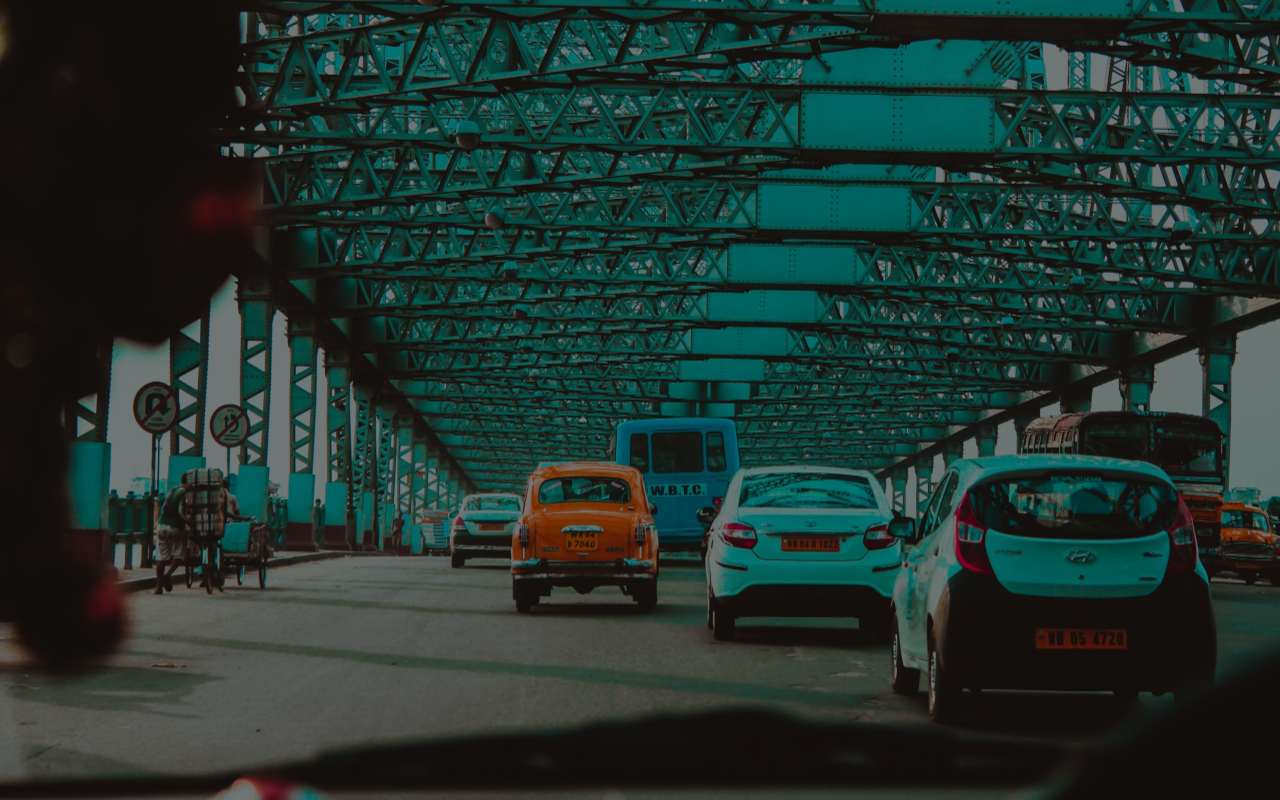
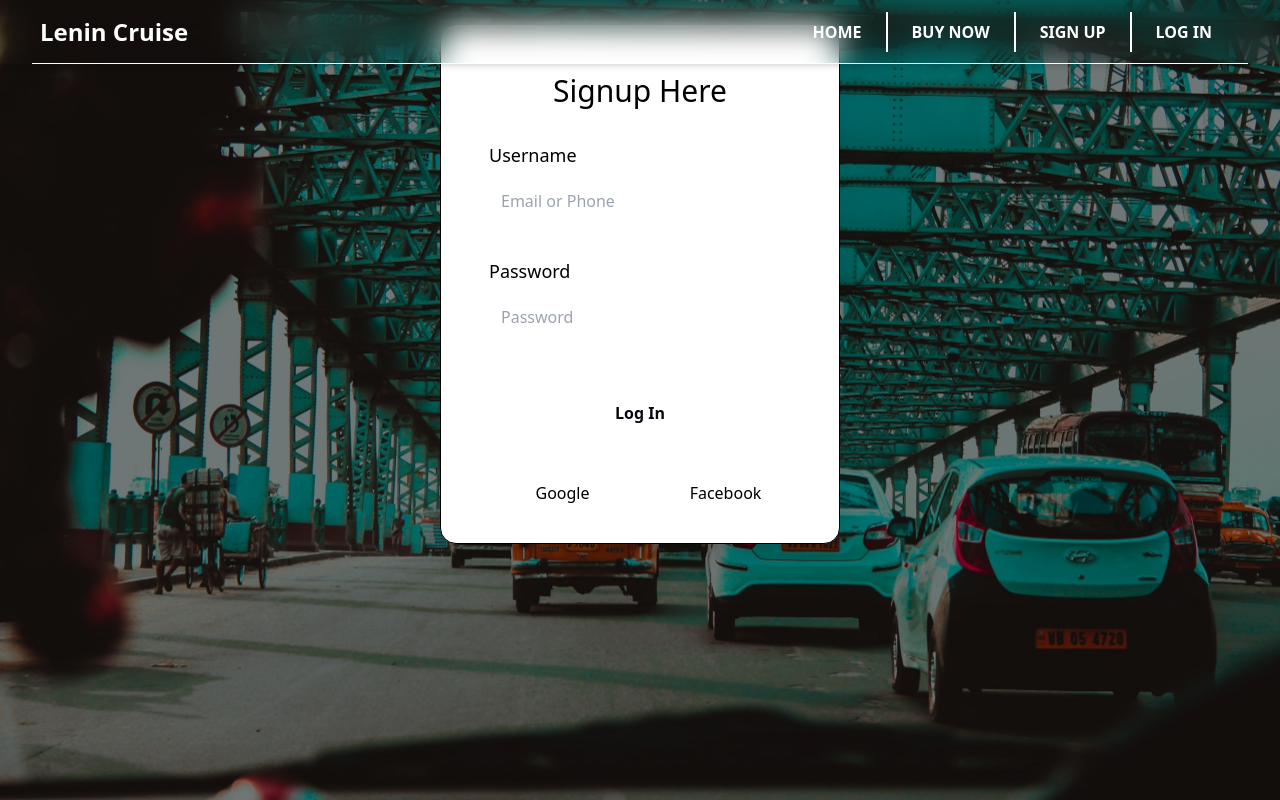
Before and after one commit to theprinceraj/Cruise-Booking-Website, a React (Vite) app in the folder frontend/: page /signup in a window 1280 px wide. Before the commit this address had no page. Built offline with nearby package versions, Linux system fonts and the light colour scheme.

Commit message:
"Refactored authorization routes and components to separate login and signup functionality"

```diff
--- a/frontend/src/components/Navbar.jsx
+++ b/frontend/src/components/Navbar.jsx
@@ -24,11 +24,11 @@ export default function Navbar() {
                                 BUY NOW
                             </Link>
                             <Link
-                                to="/authorization"
+                                to="/signup"
                                 className="px-4 sm:px-6 font-bold p-2 border-e-2 border-gray-700 hover:text-gray-300">
-                                REGISTER
+                                SIGN UP
                             </Link>
-                            <Link to="/authorization" className="px-4 sm:px-6 font-bold p-2 hover:text-gray-300">
+                            <Link to="/login" className="px-4 sm:px-6 font-bold p-2 hover:text-gray-300">
                                 LOG IN
                             </Link>
                         </div>
--- a/frontend/src/pages/SignUpLogin.jsx
+++ b/frontend/src/pages/SignUpLogin.jsx
@@ -1,11 +1,14 @@
 import Navbar from "../components/Navbar";
 
-function SignUpLogin() {
+function SignUpLogin({ isLoginForm }) {
     return (
         <>
             <Navbar />
+            {isLoginForm ? (
                 <div className="flex items-center justify-center">
-                <form class="relative w-[400px] h-[520px] bg-white/10 backdrop-blur-sm rounded-2xl border border-white/10 shadow-xl p-12">
+                    <form
+                        class="relative w-[400px] h-[520px] bg-white/10 backdrop-blur-sm rounded-2xl border border-white/10 shadow-xl p-12"
+                        style={{ backgroundColor: "white" }}>
                         <h3 class="text-3xl font-medium text-white text-center">Login Here</h3>
 
                         <label for="username" class="block mt-8 text-white text-lg font-medium">
@@ -42,17 +45,48 @@ function SignUpLogin() {
                         </div>
                     </form>
                 </div>
+            ) : (
+                <div className="flex items-center justify-center">
+                    <form
+                        class="relative w-[400px] h-[520px] bg-white/10 backdrop-blur-sm rounded-2xl border border-white/10 shadow-xl p-12"
+                        style={{ backgroundColor: "white" }}>
+                        <h3 class="text-3xl font-medium text-white text-center">Signup Here</h3>
 
-            {/* <div className="h-full bg-[#afafaf] text-white flex items-center justify-center flex-wrap">
-                <input type="email" name="emailInput" id="emailInput" className="rounded-2xl m-2 p-2" placeholder="Email" />
+                        <label for="username" class="block mt-8 text-white text-lg font-medium">
+                            Username
+                        </label>
+                        <input
+                            type="text"
+                            id="username"
+                            placeholder="Email or Phone"
+                            class="w-full h-12 mt-2 bg-white/10 rounded-md px-3 text-white placeholder-gray-300 focus:outline-none"
+                        />
+
+                        <label for="password" class="block mt-8 text-white text-lg font-medium">
+                            Password
+                        </label>
                         <input
                             type="password"
-                    name="passwordInput"
-                    id="passwordInput"
-                    className="rounded-2xl m-2 p-2"
+                            id="password"
                             placeholder="Password"
+                            class="w-full h-12 mt-2 bg-white/10 rounded-md px-3 text-white placeholder-gray-300 focus:outline-none"
                         />
-            </div> */}
+
+                        <button class="w-full mt-12 bg-white text-[#080710] py-3 rounded-md font-semibold hover:bg-gray-200">
+                            Log In
+                        </button>
+
+                        <div class="flex justify-center mt-8 space-x-6">
+                            <div class="flex items-center justify-center w-36 h-12 bg-white/30 rounded-md text-white cursor-pointer hover:bg-white/50">
+                                <i class="fab fa-google mr-2"></i> Google
+                            </div>
+                            <div class="flex items-center justify-center w-36 h-12 bg-white/30 rounded-md text-white cursor-pointer hover:bg-white/50">
+                                <i class="fab fa-facebook mr-2"></i> Facebook
+                            </div>
+                        </div>
+                    </form>
+                </div>
+            )}
         </>
     );
 }
```
Also changed, not shown: frontend/src/App.jsx (+6 -2 lines). Lines whose indentation alone changed are shown as unchanged.
